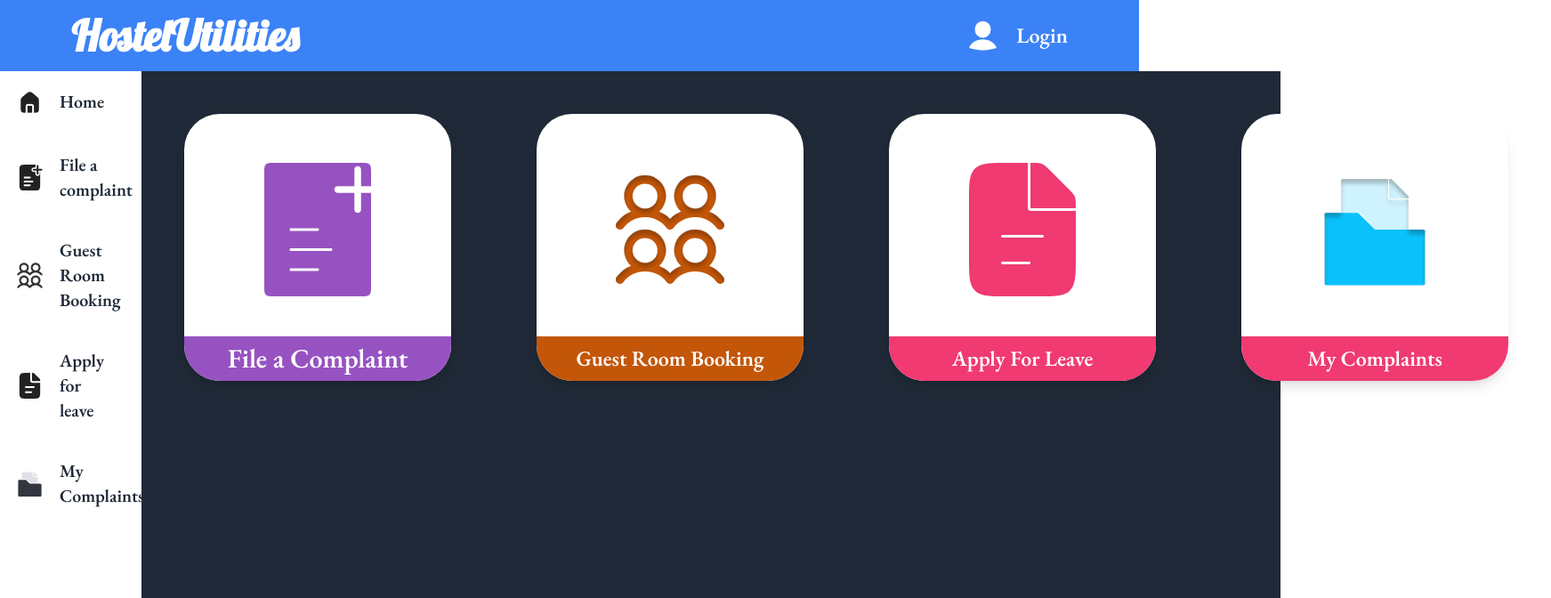
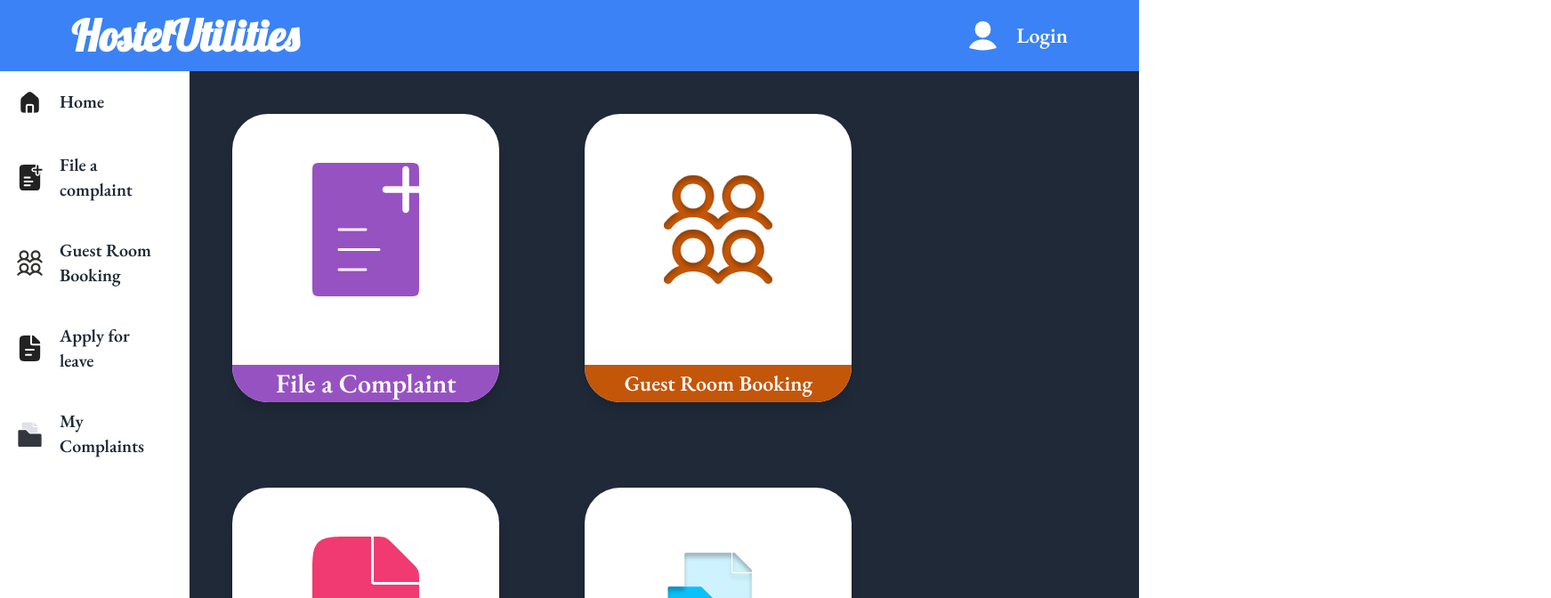
Before and after one commit to shreyashkatkar07/Hostel_Utilities, a React (Vite) app: page / in a window 1280 px wide. Shown: the top 672 px of the page at 89% size, 1743 px wide, since content can reach past the window. Built offline with nearby package versions, Linux system fonts and the light colour scheme.

Commit message:
bug resolved guys!!!

```diff
--- a/index.html
+++ b/index.html
@@ -7,7 +7,7 @@
     <script src="https://cdn.tailwindcss.com"></script>
   </head>
   <body>
-    <div id="root"></div>
+    <div id="root" class="min-h-screen"></div>
     <script src="https://kit.fontawesome.com/990a2df9af.js" crossorigin="anonymous"></script>
     <script type="module" src="/src/main.jsx"></script>
   </body>
--- a/src/App.jsx
+++ b/src/App.jsx
@@ -11,13 +11,14 @@ import { BrowserRouter as Router, Routes, Route } from "react-router-dom";
 function App() {
   return (
     <>
-      <div>
+      <div className="min-h-screen">
         <Router>
           <Navbar />
           <div
-            className="flex"
+            className="flex min-h-[calc(100vh-80px)]"
             style={{
               fontFamily: "'EB Garamond', serif",
+              minHeight:"calc(100vh-80px)"
             }}
           >
             <SideNav />
--- a/src/components/Home.jsx
+++ b/src/components/Home.jsx
@@ -9,10 +9,10 @@ const Home = () => {
   return (
     <>
       <div className="home w-[100%] bg-gray-800 text-white flex">
-        <div className="flex">
-          <div className=" w-[100%]  p-12">
+        <div className="flex flex-wrap flex-row w-[100%] justify-center lg:justify-normal">
+          <div className="h-[420px] p-12">
             <Link to="/filecomplaint">
-              <div className=" max-w-sm rounded-[40px] overflow-hidden shadow-lg min-h-[300px] bg-white text-gray-800 min-w-[300px] flex justify-between items-center flex-col">
+              <div className=" max-w-sm rounded-[40px] overflow-hidden shadow-lg h-[100%] bg-white text-gray-800 min-w-[300px] flex justify-between items-center flex-col">
                 <div className="px-6 py-4 h-full pt-[55px]">
                   <img src={comp} alt="comp" className=" h-[150px]" />
                 </div>
@@ -22,9 +22,9 @@ const Home = () => {
               </div>
             </Link>
           </div>
-          <div className="cards w-[100%] p-12">
+          <div className="cards h-[420px] p-12">
             <Link to="/guestroombook">
-              <div className=" max-w-sm rounded-[40px] overflow-hidden shadow-lg min-h-[300px] bg-white text-gray-800 min-w-[300px] flex justify-between items-center flex-col">
+              <div className=" max-w-sm rounded-[40px] overflow-hidden shadow-lg h-[100%] bg-white text-gray-800 min-w-[300px] flex justify-between items-center flex-col">
                 <div className="px-6 py-4 h-full pt-[55px]">
                   <img src={guest} alt="guest" className=" h-[150px]" />
                 </div>
@@ -34,9 +34,9 @@ const Home = () => {
               </div>
             </Link>
           </div>
-          <div className="cards w-[100%] p-12">
+          <div className="cards h-[420px] p-12">
             <Link to="/guestroombook">
-              <div className=" max-w-sm rounded-[40px] overflow-hidden shadow-lg min-h-[300px] bg-white text-gray-800 min-w-[300px] flex justify-between items-center flex-col">
+              <div className=" max-w-sm rounded-[40px] overflow-hidden shadow-lg h-[100%] bg-white text-gray-800 min-w-[300px] flex justify-between items-center flex-col">
                 <div className="px-6 py-4 h-full pt-[55px]">
                   <img src={leave} alt="leave" className=" h-[150px]" />
                 </div>
@@ -46,9 +46,9 @@ const Home = () => {
               </div>
             </Link>
           </div>
-          <div className="cards w-[100%] p-12">
+          <div className="cards h-[420px]  p-12">
             <Link to="/guestroombook">
-              <div className=" max-w-sm rounded-[40px] overflow-hidden shadow-lg min-h-[300px] bg-white text-gray-800 min-w-[300px] flex justify-between items-center flex-col">
+              <div className=" max-w-sm rounded-[40px] overflow-hidden shadow-lg h-[100%] bg-white text-gray-800 min-w-[300px] flex justify-between items-center flex-col">
                 <div className="px-6 py-4 h-full pt-[55px]">
                   <img src={mcomp} alt="mcomp" className=" h-[150px]" />
                 </div>
--- a/src/components/SideNav.jsx
+++ b/src/components/SideNav.jsx
@@ -10,7 +10,7 @@ const SideNav = () => {
   return (
     <>
       {/* sidenav */}
-      <aside className="bg-white text-gray-800 w-64 min-h-screen hidden md:block">
+      <aside className="bg-white text-gray-800 w-64 hidden md:block">
         <nav>
           <ul className="space-y-2">
             <li className="opcion-con-desplegable">
```
